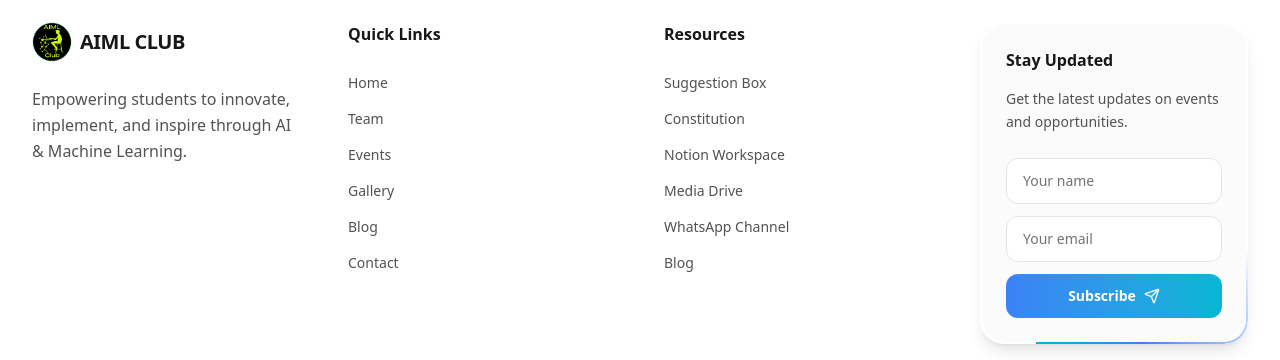
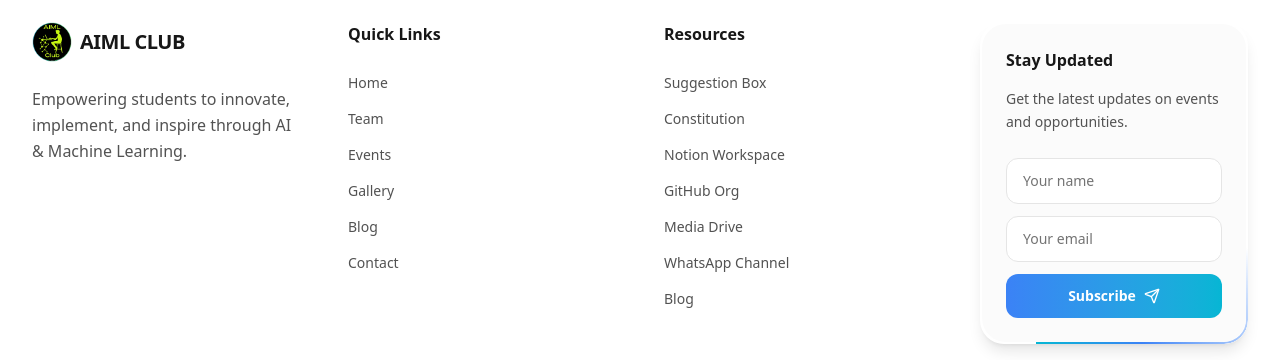
Before and after one commit to UmeshCode1/ai-ml-club, a Next.js app: page /blog in a window 1280 px wide. Shown: the part 843-1203 px from the top of the page. Built offline with nearby package versions, Linux system fonts and the light colour scheme; no server answers.

Commit message:
feat: Added GitHub Org to Resources dropdown and footer

```diff
--- a/src/components/layout/footer.tsx
+++ b/src/components/layout/footer.tsx
@@ -100,6 +100,7 @@ export const Footer = () => {
                                 { name: "Suggestion Box", href: "/suggestions" },
                                 { name: "Constitution", href: "/constitution" },
                                 { name: "Notion Workspace", href: "https://aimlcluboct.notion.site/Home-d08e0983dce94b2f81ca1b5082771061", external: true },
+                                { name: "GitHub Org", href: "https://github.com/aimlcluboct", external: true },
                                 { name: "Media Drive", href: siteConfig.links.drive, external: true },
                                 { name: "WhatsApp Channel", href: siteConfig.links.whatsappChannel, external: true },
                                 { name: "Blog", href: "/blog" },
--- a/src/components/layout/navbar.tsx
+++ b/src/components/layout/navbar.tsx
@@ -4,7 +4,7 @@ import { motion, AnimatePresence } from "framer-motion";
 import Link from "next/link";
 import Image from "next/image";
 import { usePathname } from "next/navigation";
-import { Menu, X, ChevronDown, MessageSquare, Book, HardDrive, MessageCircle, PenTool, NotebookText } from "lucide-react";
+import { Menu, X, ChevronDown, MessageSquare, Book, HardDrive, MessageCircle, PenTool, NotebookText, Github } from "lucide-react";
 import { siteConfig } from "@/config/site";
 import { ThemeToggle } from "@/components/ui/theme-toggle";
 import { MagneticButton } from "@/components/ui/magnetic-button";
@@ -30,6 +30,7 @@ export const Navbar = () => {
                 { name: "Suggestion Box", path: "/suggestions", icon: MessageSquare },
                 { name: "Constitution", path: "/constitution", icon: Book },
                 { name: "Notion Workspace", path: "https://aimlcluboct.notion.site/Home-d08e0983dce94b2f81ca1b5082771061", external: true, icon: NotebookText },
+                { name: "GitHub Org", path: "https://github.com/aimlcluboct", external: true, icon: Github },
                 { name: "Media Drive", path: "https://drive.google.com/drive/folders/1-_byssQsFS1pw02iDxyt40_n2CdCBaOk?usp=sharing", external: true, icon: HardDrive },
                 { name: "WhatsApp Channel", path: "https://whatsapp.com/channel/0029VbAthv38V0tfulumuV1D", external: true, icon: MessageCircle },
                 { name: "Blog", path: "/blog", icon: PenTool }
```
